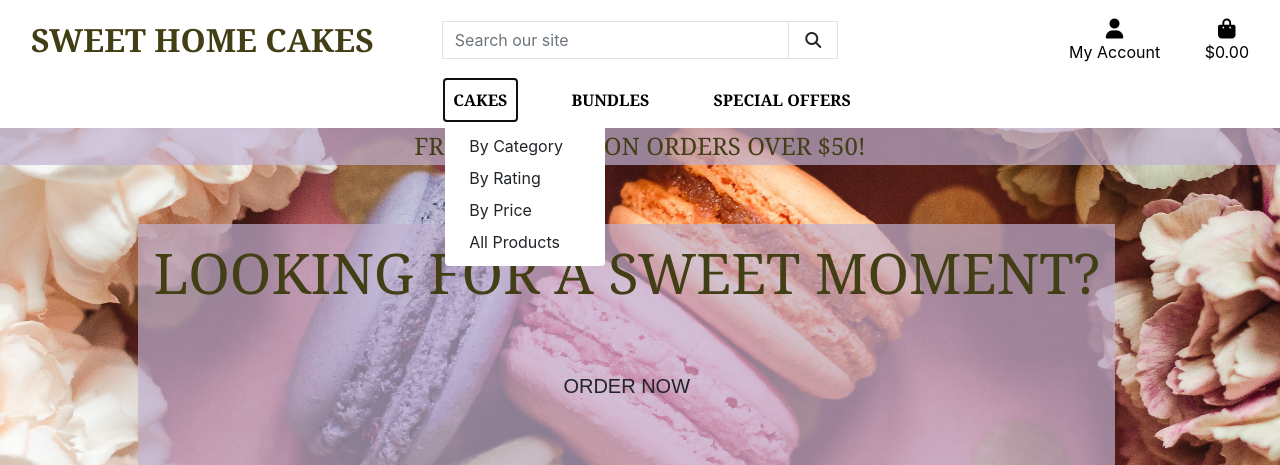
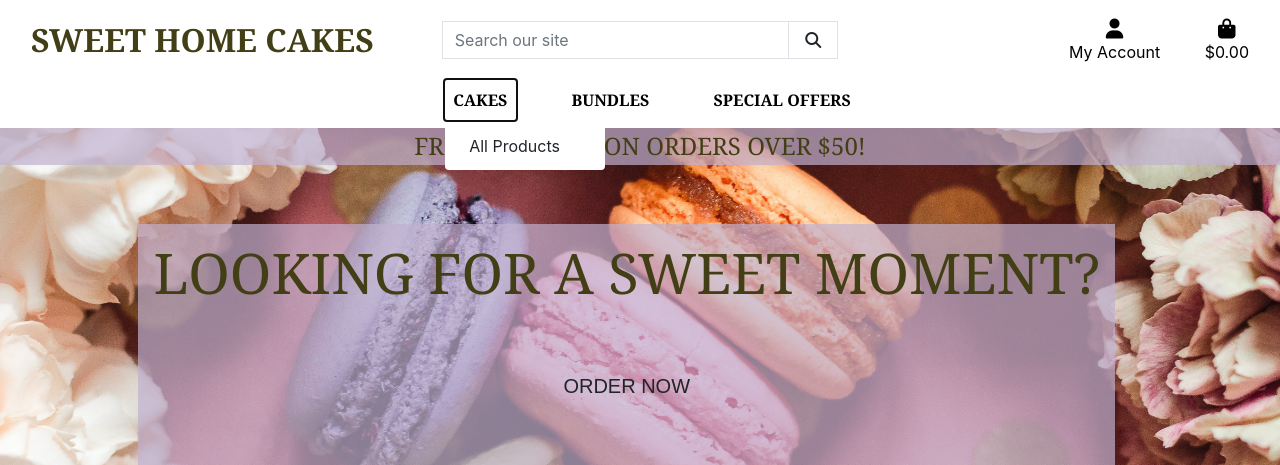
Before and after one commit to NicoleHitter/sweet-home-cakes, a Django app: page / in a window 1280 px wide, after a click on "CAKES". Shown: the top 465 px of the page. Run offline with Django 3.2, Linux system fonts and the light colour scheme; some libraries are stand-ins or nearby versions; some web fonts are replaced.

Commit message:
Debugging

```diff
--- a/templates/includes/main-nav.html
+++ b/templates/includes/main-nav.html
@@ -5,10 +5,10 @@
                 Cakes
             </a>
             <div class="dropdown-menu border-0" aria-labelledby="all-products-link">
-                <a href="{% url 'products' %}?sort=category&direction=asc"  class="dropdown-item">By Category</a>
-                <a href="{% url 'products' %}?sort=rating&direction=desc"  class="dropdown-item ">By Rating</a>
+                <a href="{% url 'products' %}"  class="dropdown-item">All Products</a>
+                <!-- <a href="{% url 'products' %}?sort=rating&direction=desc"  class="dropdown-item ">By Rating</a>
                 <a href="{% url 'products' %}?sort=price&direction=asc"  class="dropdown-item ">By Price</a>
-                <a href="{% url 'products' %}?category=cakes,chocolate_cakes,muffins,cookies,macarons,custard" class="dropdown-item">All Products</a>
+                <a href="{% url 'products' %}?category=cakes,chocolate_cakes,muffins,cookies,macarons,custard" class="dropdown-item">All Products</a> -->
             </div>
         </li>
 
@@ -17,7 +17,7 @@
             <a class="logo-font font-weight-bold nav-link text-black mr-5" href="#" id="bundles-link" data-toggle="dropdown" aria-haspopup="true" aria-expanded="false">
                 Bundles
             </a>
-            <div class="dropdown-menu border-0" aria-labelledby="clothing-link">
+            <div class="dropdown-menu border-0" aria-labelledby="cake-link">
                 <a href="{% url 'products' %}?category=cakes,chocolate_cakes" class="dropdown-item">Cake Bundles</a>
                 <a href="{% url 'products' %}?category=muffins" class="dropdown-item">Muffins</a>
                 <a href="{% url 'products' %}?category=cookies" class="dropdown-item">Cookies</a>
```
Also changed, not shown: products/templates/products/product_detail.html (+0 -12 lines).
